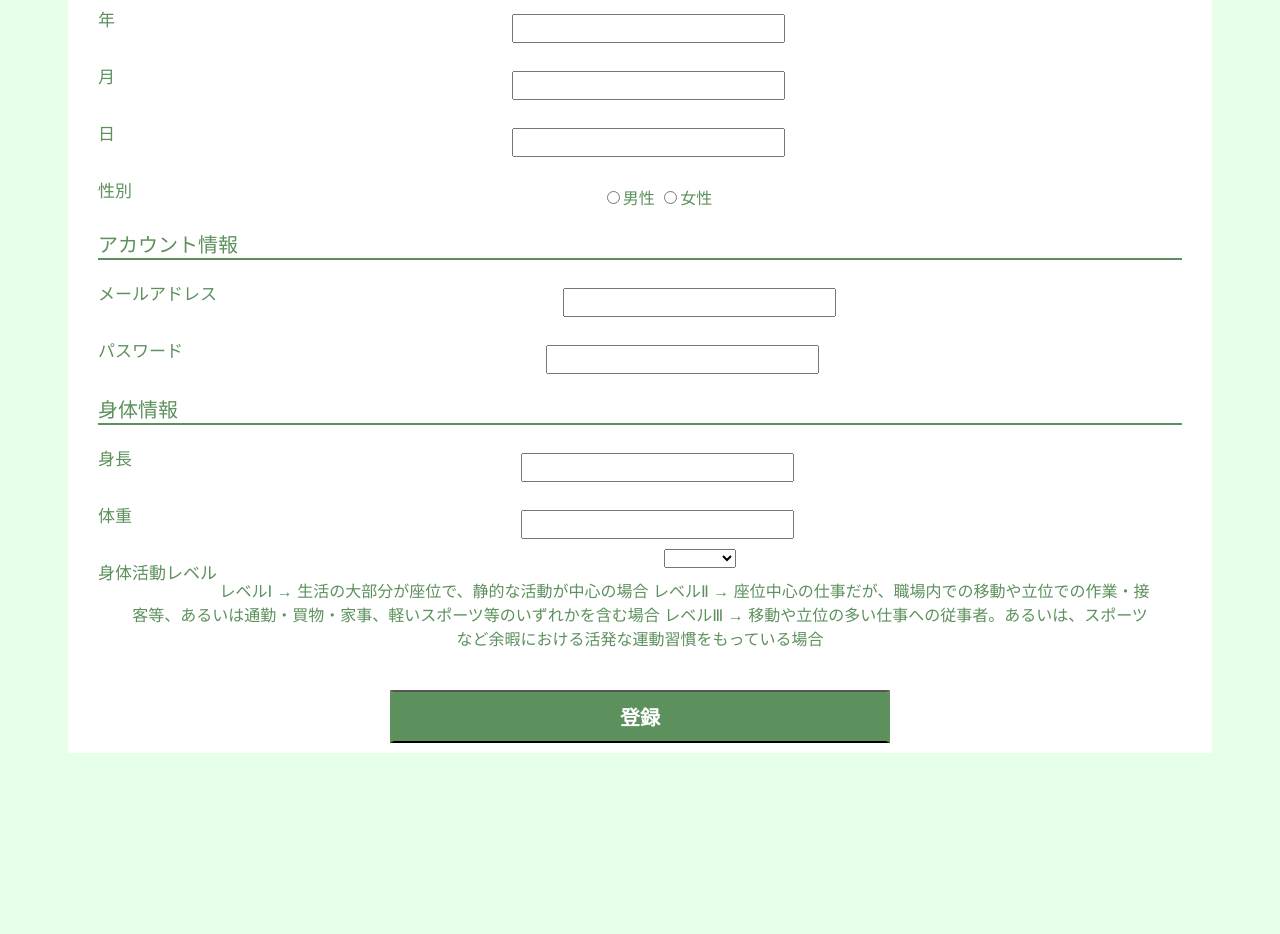
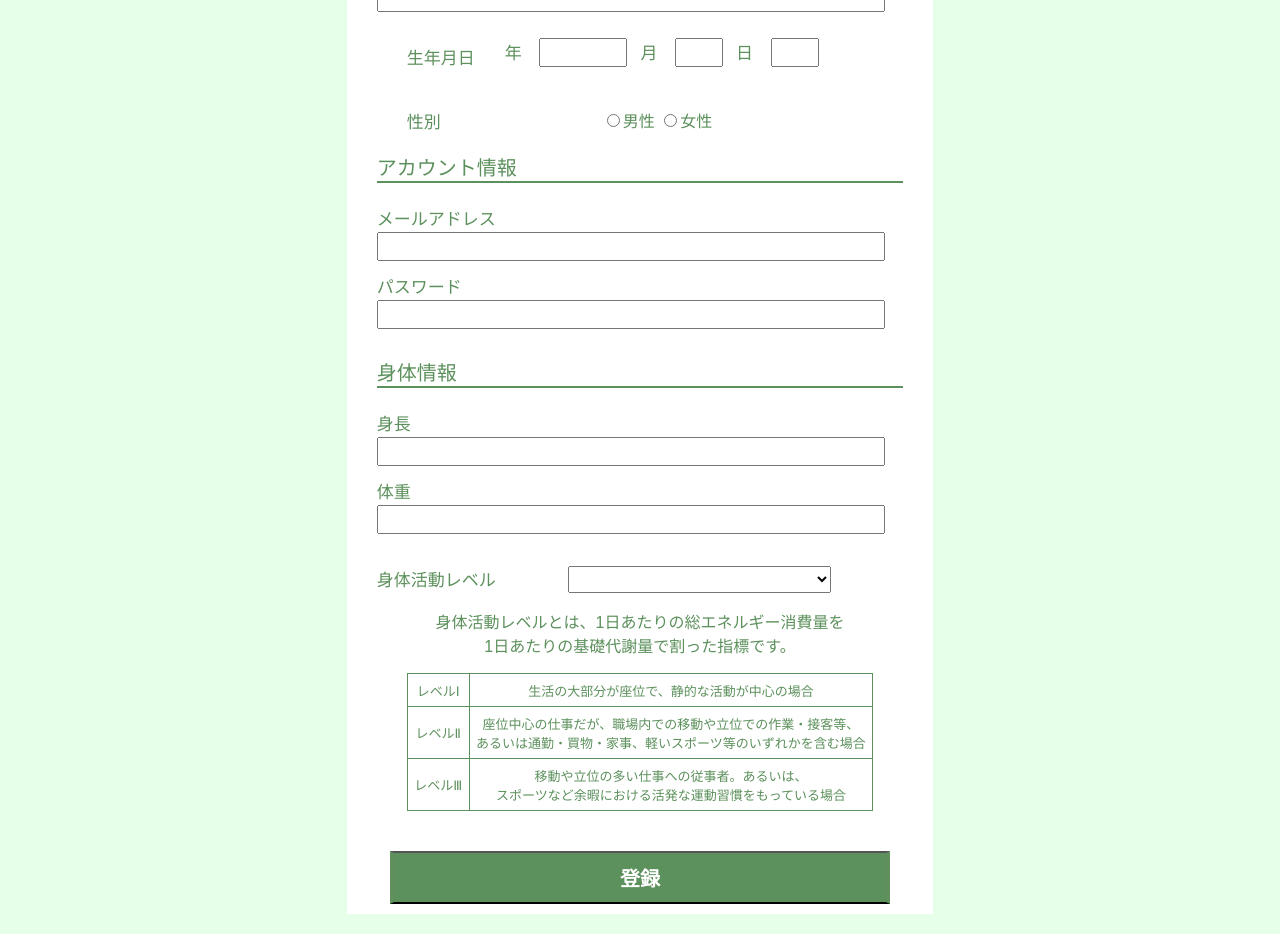
Before and after one commit to ASO1701017/kakepon_systems, a Vue app: page /#/signin in a window 1280 px wide. Shown: the part 280-1214 px from the top of the page. Before the commit the page ends 1053 px from the top, so only its background shows below. Built offline with nearby package versions, Linux system fonts and the light colour scheme; the HTML template or start-up script is replaced by a standard one.

Commit message:
+update UserSignIn.vueのデザインの作成

```diff
--- a/src/components/UserSignIn.vue
+++ b/src/components/UserSignIn.vue
@@ -14,58 +14,73 @@
                 </div>
                 <div>
                     <label for="Name" >名前</label><br>
-                    <input type="text" id="Name" v-model="UserName">
+                    <input type="text" class="input-form-text" id="Name" v-model="UserName">
                 </div>
                 <div>
-                    <label for="Year">年</label><br>
-                    <input type="text" id="Year" v-model="UserBirthdayYear">
+                    <div id="BirthDayTitle">
+                        生年月日
+                    </div>
+                    <div id="BirthDay">
+                        <label for="Year">年
+                        <input type="text" id="Year" v-model="UserBirthdayYear"></label>
+                    </div>
+                    <label for="Month">月
+                    <input type="text" id="Month" v-model="UserBirthdayMonth"></label>
+                    <label for="Day">日
+                    <input type="text" id="Day" v-model="UserBirthdayDay"></label>
                 </div>
                 <div>
-                    <label for="Month">月</label><br>
-                    <input type="text" id="Month" v-model="UserBirthdayMonth">
-                </div>
-                <div>
-                    <label for="Day">日</label><br>
-                    <input type="text" id="Day" v-model="UserBirthdayDay">
-                </div>
-                <div>
-                    <label for="Gender">性別</label><br>
-                    <input type="radio" name="Gender" id="Gender" value="男性" v-model="UserGender">男性
-                    <input type="radio" name="Gender" value="女性" v-model="UserGender">女性
+                    <label for="Gender" id="GenderTitle">性別</label>
+                    <div id="GenderInput">
+                        <input type="radio" name="Gender" id="Gender" value="男性" v-model="UserGender">男性
+                        <input type="radio" name="Gender" value="女性" v-model="UserGender">女性
+                    </div>
                 </div>
                 <div class="signin-information-title">
                     アカウント情報
                 </div>
                 <div>
                     <label for="MailAddress">メールアドレス</label><br>
-                    <input type="email" id="MailAddress" v-model="UserMail">
+                    <input type="email" class="input-form-text" id="MailAddress" v-model="UserMail">
                 </div>
                 <div>
                     <label for="Password">パスワード</label><br>
-                    <input type="password" id="Password" v-model="UserPass">
+                    <input type="password" class="input-form-text" id="Password" v-model="UserPass"><br>
                 </div>
-                 <div class="signin-information-title">
+                 <div class="signin-information-title" id="Active">
                     身体情報
                 </div>
                 <div>
                     <label for="Height">身長</label><br>
-                    <input type="text" id="Height" v-model="UserHeight">
+                    <input type="text" class="input-form-text" id="Height" v-model="UserHeight">
                 </div>
                 <div>
                     <label for="BodyWeight">体重</label><br>
-                    <input type="text" id="BodyWeight" v-model="UserBodyWeight">
+                    <input type="text" class="input-form-text" id="BodyWeight" v-model="UserBodyWeight">
                 </div>
-                <div>
+                <div id="ActiveLevel">
                     <label>身体活動レベル</label>
-                        <select name=”ActivLebel” v-model="UserActiveLevel">
+                        <select name=”ActiveLevel” v-model="UserActiveLevel">
                         <option value=”one”>レベルⅠ</option>
                         <option value=”two”>レベルⅡ</option>
                         <option value=”three”>レベルⅢ</option>
                         </select>
                     <div>
-                        レベルⅠ	→	生活の大部分が座位で、静的な活動が中心の場合
-                        レベルⅡ	→	座位中心の仕事だが、職場内での移動や立位での作業・接客等、あるいは通勤・買物・家事、軽いスポーツ等のいずれかを含む場合
-                        レベルⅢ	→ 移動や立位の多い仕事への従事者。あるいは、スポーツなど余暇における活発な運動習慣をもっている場合
+                        <p>身体活動レベルとは、1日あたりの総エネルギー消費量を<br>1日あたりの基礎代謝量で割った指標です。</p>
+                        <table>
+                            <tr>
+                                <td>レベルⅠ</td>
+                                <td>生活の大部分が座位で、静的な活動が中心の場合</td>
+                            </tr>
+                            <tr>
+                                <td>レベルⅡ</td>
+                                <td>座位中心の仕事だが、職場内での移動や立位での作業・接客等、<br>あるいは通勤・買物・家事、軽いスポーツ等のいずれかを含む場合</td>
+                            </tr>
+                            <tr>
+                                <td>レベルⅢ</td>
+                                <td>移動や立位の多い仕事への従事者。あるいは、<br>スポーツなど余暇における活発な運動習慣をもっている場合</td>
+                            </tr>
+                        </table>
                     </div>
                 </div>
             <button @click="signin"  class="btn-flat-vertical-border">登録</button>
@@ -122,9 +137,9 @@
     }
 
     label{
+        margin-top: 12px;
+        font-size: 17px;
         float: left;
-        margin-top: 10px;
-        font-size: 17px;
     }
 
     /*背景を白に*/
@@ -136,15 +151,15 @@
 
     /*acsysにログインのスタイル*/
     #signin-title{
-        margin-top: 30px;
+        margin-top: 35px;
         font-size: 40px;
         font-weight: bolder;
     }
 
         /*inputのスタイル*/
     input {
-        /*width: 25em;*/
         font-size: 20px;
+        margin-top: 2px;
     }
 
     /*inputフォーカス時*/
@@ -154,12 +169,70 @@
         outline: 0;
     }
 
+    .input-form-text{
+        width: 25em;
+        float: left;
+    }
+
+    #BirthDayTitle{
+        margin-top: 32px;
+        font-size: 17px;
+        float: left;
+    }
+
+    #Year{
+        Width:4em;
+        margin-top: 14px;
+        margin-right: 13px;
+        margin-left: 13px;
+    }
+
+    #Month,#Day{
+        width: 2em;
+        margin-top: 14px;
+        margin-right: 13px;
+        margin-left: 13px;
+    }
+
+    #GenderInput{
+        margin-top: 146px;
+    }
+
+    #GenderTitle{
+        margin-top: 0px;
+        margin-left: 30px;
+    }
+
+    #Active{
+        margin-top: 100px;
+    }
+
     .signin-information-title{
         border-bottom: 2px solid #5c905c;
         text-align: left;
         color: #5c905c;
         font-size: 20px;
         margin-top: 20px;
+    }
+
+    select{
+        margin-top: 12px;
+        width: 50%;
+        height: 1.5em;
+        font-size: 18px;
+    }
+
+    #ActiveLevel{
+        margin-top: 110px;
+    }
+
+    table {
+        border-collapse: collapse;
+        font-size: 13px;
+    }
+    td {
+        border: solid 1px;
+        padding: 0.5em;
     }
 
         /*buttonの設定*/
```
